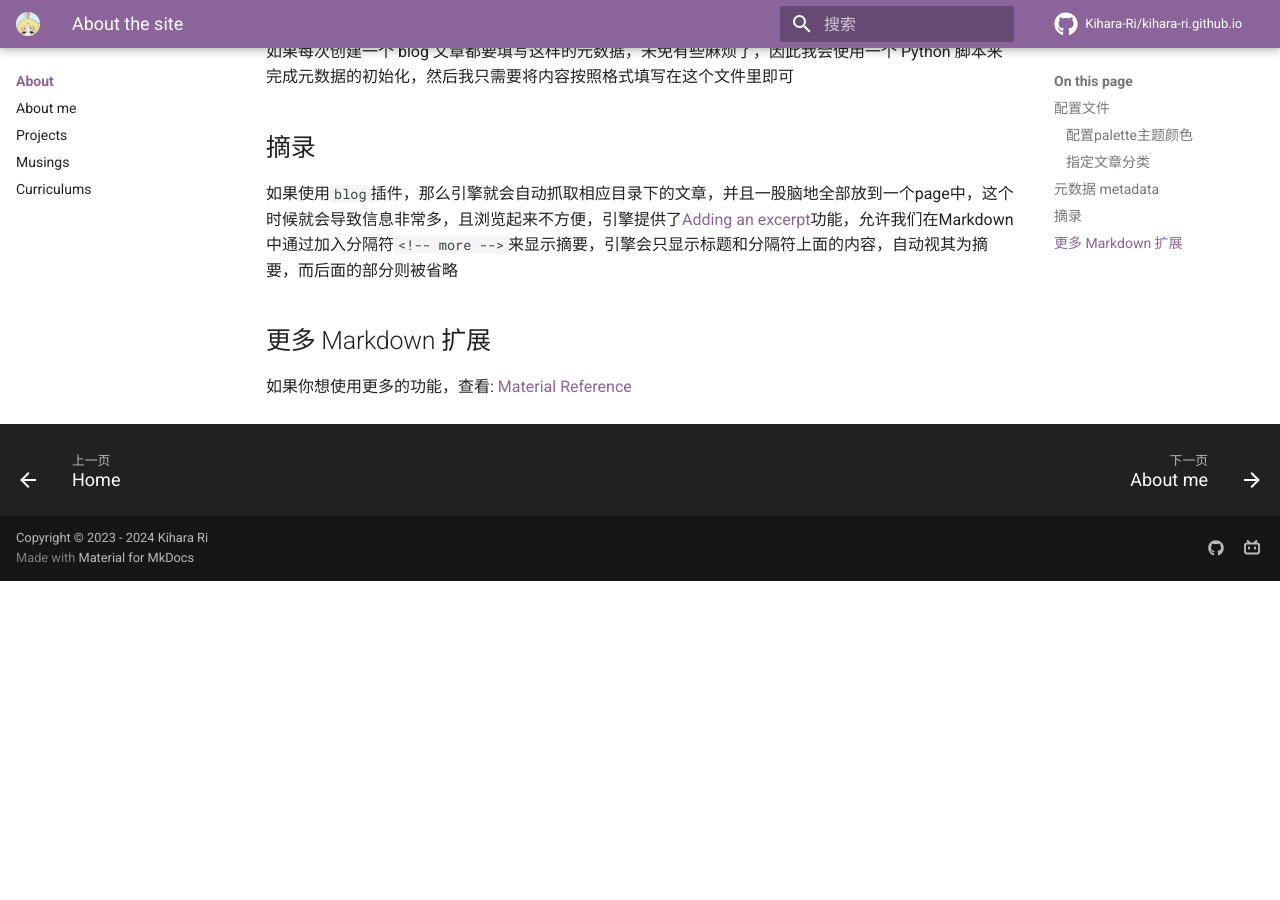
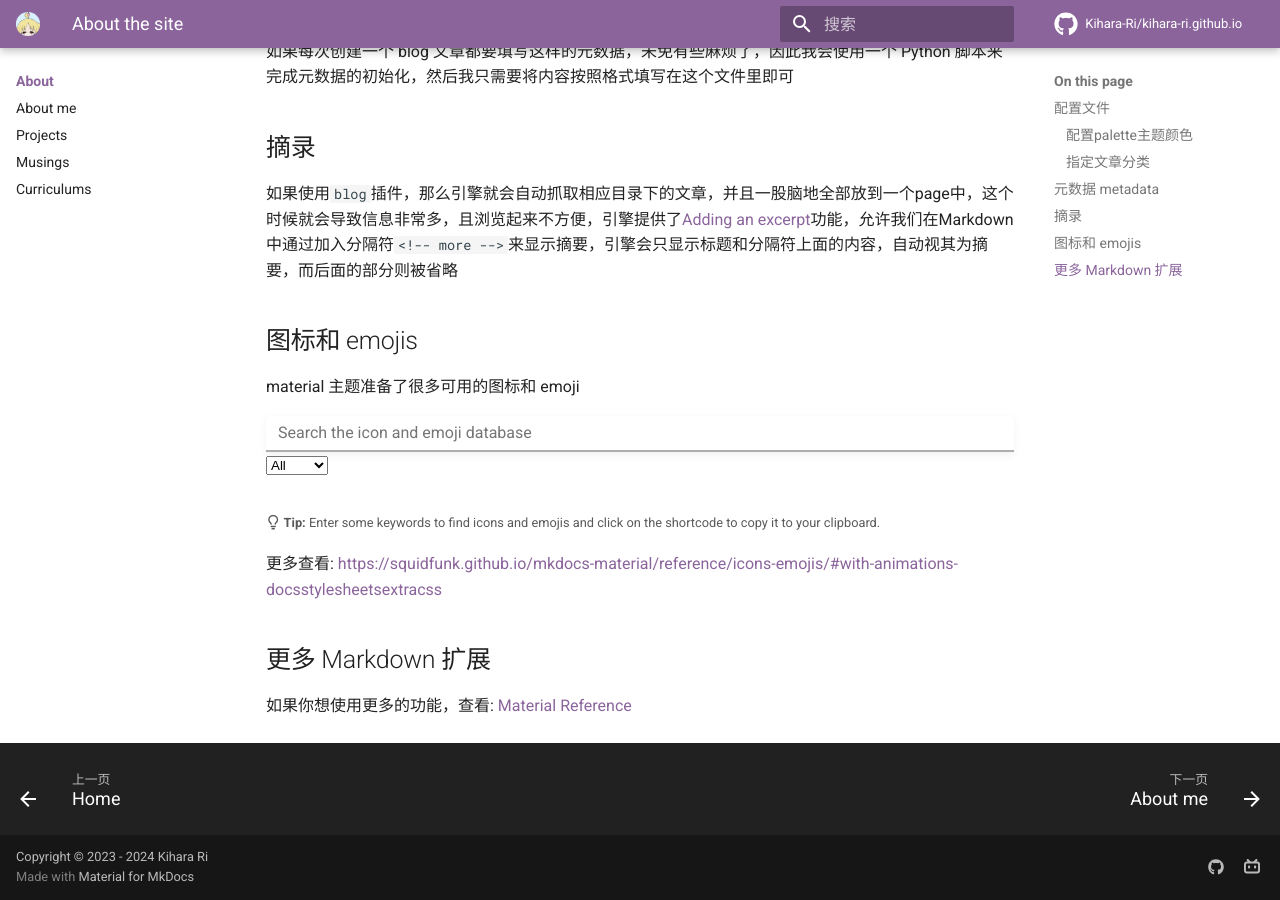
Before and after one commit to Kihara-Ri/kihara-ri.github.io, an MkDocs documentation site: the page built from docs/about/index.md, in a window 1280 px wide and 900 px high, scrolled down 1565 px. Built offline with MkDocs 1.6.1 and Material for MkDocs 9.7.7, drawn with Linux system fonts in a browser that asks for light colours; comment, search, counter and statistics services are not loaded; before the commit the page ends 2146 px from its top, so only the background shows below that.

Commit message:
Update index.md

```diff
--- a/docs/about/index.md
+++ b/docs/about/index.md
@@ -57,6 +57,37 @@ tags:
 
 如果使用`blog`插件，那么引擎就会自动抓取相应目录下的文章，并且一股脑地全部放到一个page中，这个时候就会导致信息非常多，且浏览起来不方便，引擎提供了[Adding an excerpt](https://squidfunk.github.io/mkdocs-material/setup/setting-up-a-blog/#adding-an-excerpt)功能，允许我们在Markdown中通过加入分隔符`<!-- more -->`来显示摘要，引擎会只显示标题和分隔符上面的内容，自动视其为摘要，而后面的部分则被省略
 
+## 图标和 emojis
+
+material 主题准备了很多可用的图标和 emoji
+
+<div class="mdx-iconsearch" data-mdx-component="iconsearch">
+  <input
+    class="md-input md-input--stretch mdx-iconsearch__input"
+    placeholder="Search the icon and emoji database"
+    data-mdx-component="iconsearch-query"
+  />
+  <div class="mdx-iconsearch-result" data-mdx-component="iconsearch-result">
+    <select
+      class="mdx-iconsearch-result__select"
+      data-mdx-component="iconsearch-select"
+    >
+      <option value="all" selected>All</option>
+      <option value="icons">Icons</option>
+      <option value="emojis">Emojis</option>
+    </select>
+    <div class="mdx-iconsearch-result__meta"></div>
+    <ol class="mdx-iconsearch-result__list"></ol>
+  </div>
+</div>
+<small>
+  :octicons-light-bulb-16:
+  **Tip:** Enter some keywords to find icons and emojis and click on the
+  shortcode to copy it to your clipboard.
+</small>
+
+更多查看: [https://squidfunk.github.io/mkdocs-material/reference/icons-emojis/#with-animations-docsstylesheetsextracss](https://squidfunk.github.io/mkdocs-material/reference/icons-emojis/#with-animations-docsstylesheetsextracss)
+
 ## 更多 Markdown 扩展
 
 如果你想使用更多的功能，查看: [Material Reference](https://squidfunk.github.io/mkdocs-material/reference/)
```
